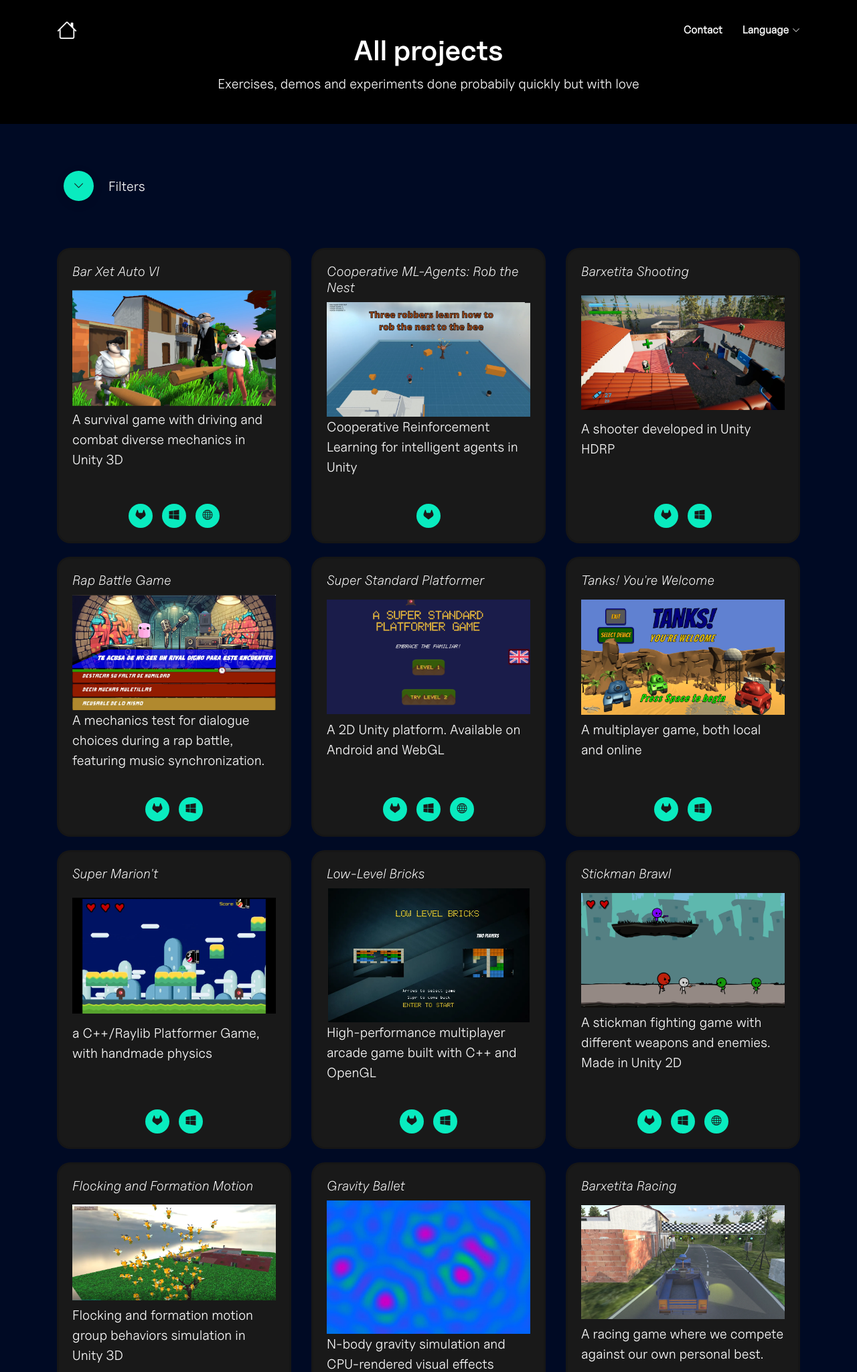
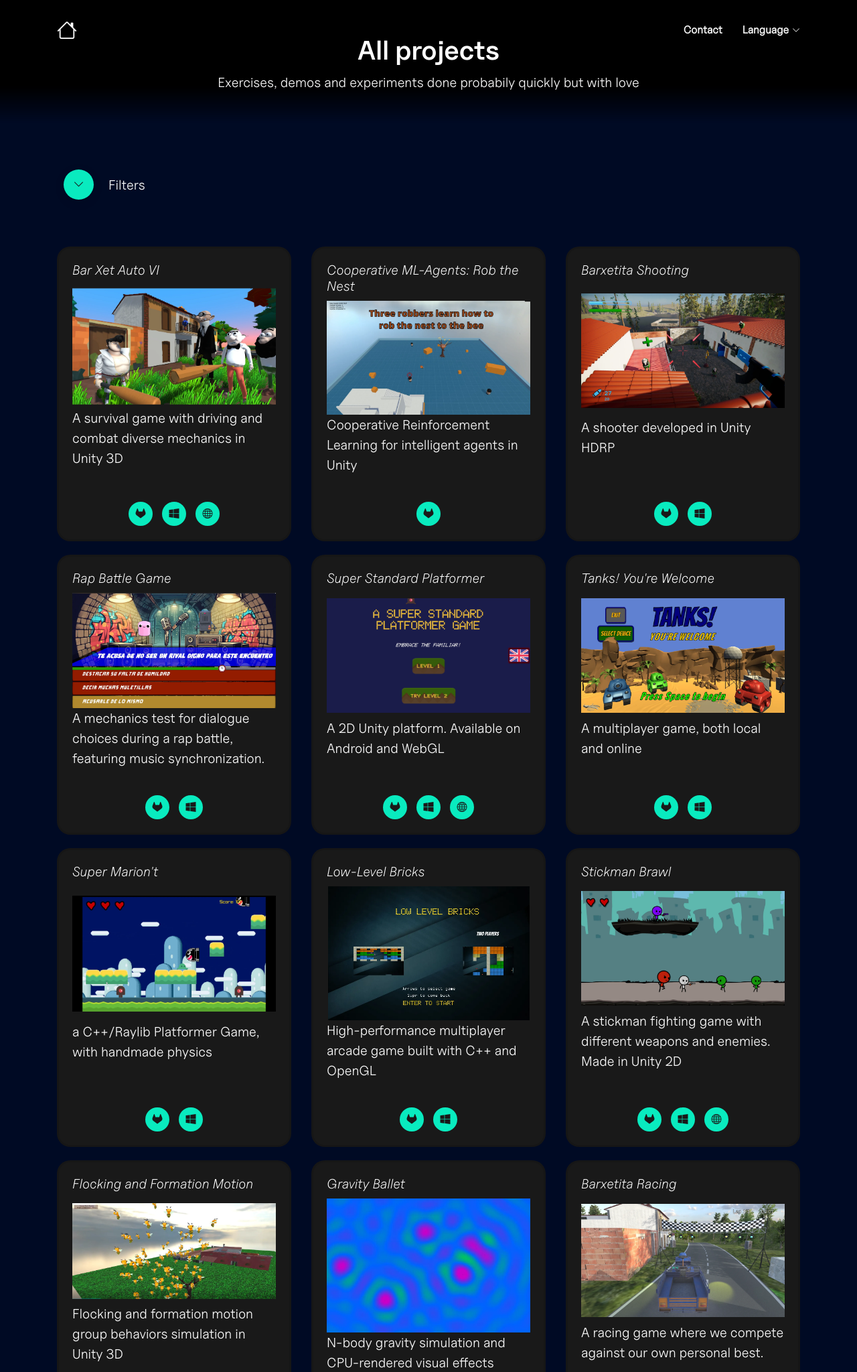
Before and after one commit to alvaroesalvaroo/portfolio, a PHP site: page /project-all.html in a window 1280 px wide. Shown: the top 2048 px of the page at 67% size. Run offline with PHP 8.4, Linux system fonts and the light colour scheme.

Commit message:
Degradados en paginas proyectos

```diff
--- a/assets/css/projects.css
+++ b/assets/css/projects.css
@@ -1,5 +1,12 @@
+
+:root {
+    --projects-title-size: 2rem;
+    --projects-subtitle-size: 1rem;
+    --projects-description-size: 1rem;
+}
+
 #projects {
-    margin-bottom: 0px;
+    margin-bottom: 0;
     padding-bottom: 0;
 }
 .project-page-title {
@@ -8,13 +15,27 @@
     padding: 50px 0 25px 0;
     text-align: center;
     position: relative;
+
+    -webkit-mask-image: linear-gradient(to bottom, black 70%, transparent 100%);
+    mask-image: linear-gradient(to bottom, black 70%, transparent 100%);
 }
 
+#project-title,
 .project-page-title h1 {
-    font-size: 42px;
+    font-size: var(--projects-title-size);
     font-weight: 700;
     margin-bottom: 10px;
 }
+
+#project-title {
+    margin-top: 20px; /*El titulo de 1 proyecto puede ser largo*/
+}
+
+#project-subtitle,
+#project-subtitle-all {
+    font-size: var(--projects-subtitle-size);
+}
+
 .this-title {
     font-family: 'Consolas';
     color: #d3b677;
@@ -424,7 +445,7 @@
 }
 
 .project-content {
-    font-size: 1.2rem;
+    font-size: var(--projects-description-size);
 }
 
 
```
